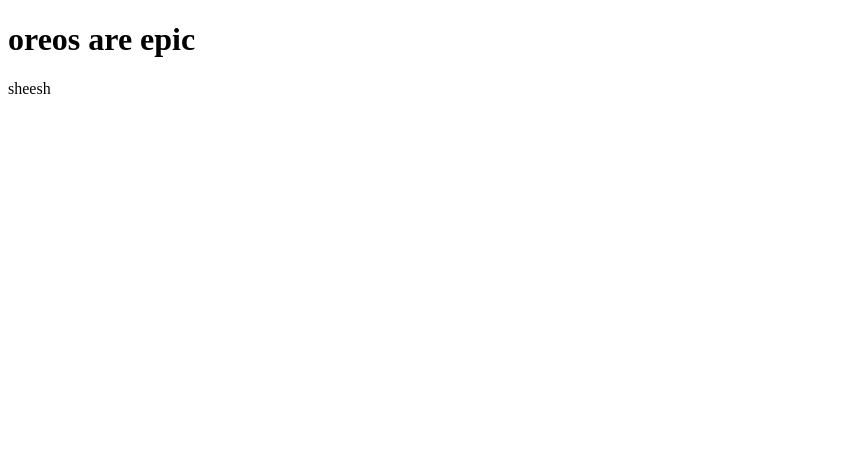
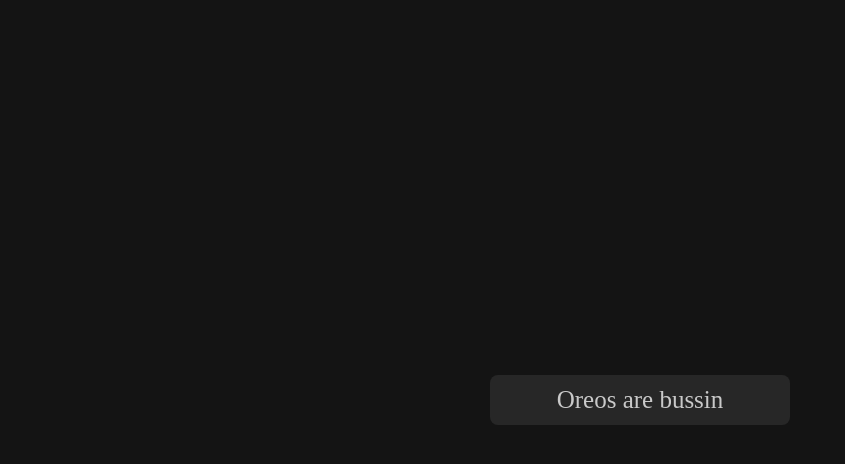
Before and after one commit to rotocooki/rotocooki.github.io, a plain HTML site: page index.html in a window 1280 px wide. Shown: the whole page, without its empty margins (0-845 px from the left). Drawn offline with Linux system fonts and the light colour scheme.

Commit message:
changed everything lol

```diff
--- a/index.html
+++ b/index.html
@@ -1,7 +1,18 @@
 <!DOCTYPE html>
-<html>
+<html lang="en">
+<head>
+    <meta charset="UTF-8">
+    <meta http-equiv="X-UA-Compatible" content="IE=edge">
+    <meta name="viewport" content="width=device-width, initial-scale=1.0">
+    <link rel="stylesheet" href="style.css">
+    <title>Github page test</title>
+</head>
 <body>
-<h1>oreos are epic</h1>
-<p>sheesh</p>
+    <div class="bimbus">
+        <div class="title">
+        Oreos are bussin
+        </div>
+    </div>
+    <script src="main.js"></script>
 </body>
 </html>
--- /dev/null
+++ b/style.css
@@ -0,0 +1,37 @@
+*{
+    margin: 0;
+    padding: 0;
+}
+
+body{
+    width: 100vw;
+    height: 100vh;
+    background-color: rgb(20, 20, 20);
+    display: flex;
+    justify-content: center;
+    align-items: center;
+}
+
+.bimbus{
+    width: 300px;
+    height: 50px;
+    background-color: rgb(39, 39, 39);
+    border-radius: 0.5rem;
+    display: flex;
+    justify-content: center;
+    align-items: center;
+    transition: cubic-bezier(0, 0, 0, 1.25) 0.2s;
+    transform: scale(1)
+}
+
+.title{
+    font-family: "Corbel";
+    font-size: 25px;
+    color: rgb(201, 201, 201);
+    transition: cubic-bezier(0, 0, 0, 1.25) 0.2s;
+    transform: rotate(20);
+}
+
+.bimbus:hover{
+    transform: scale(1.25);
+}
```
Also changed, not shown: main.js (added).
